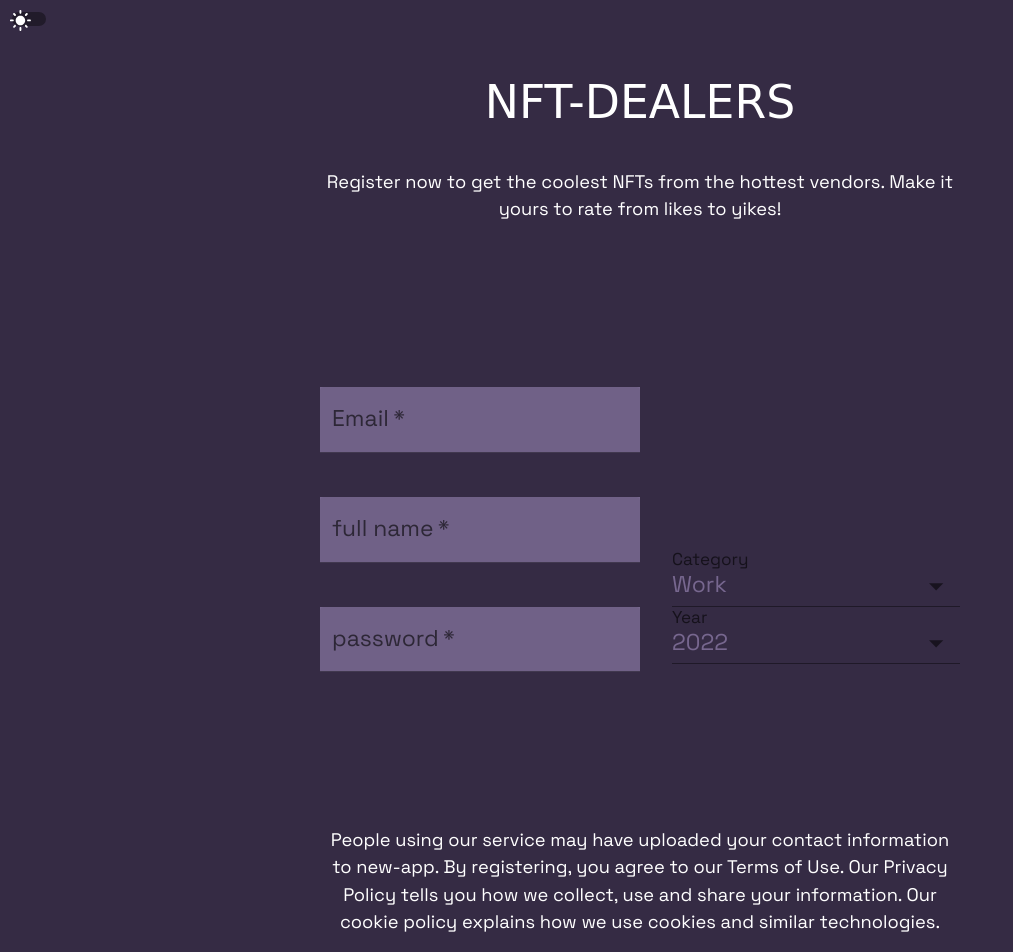
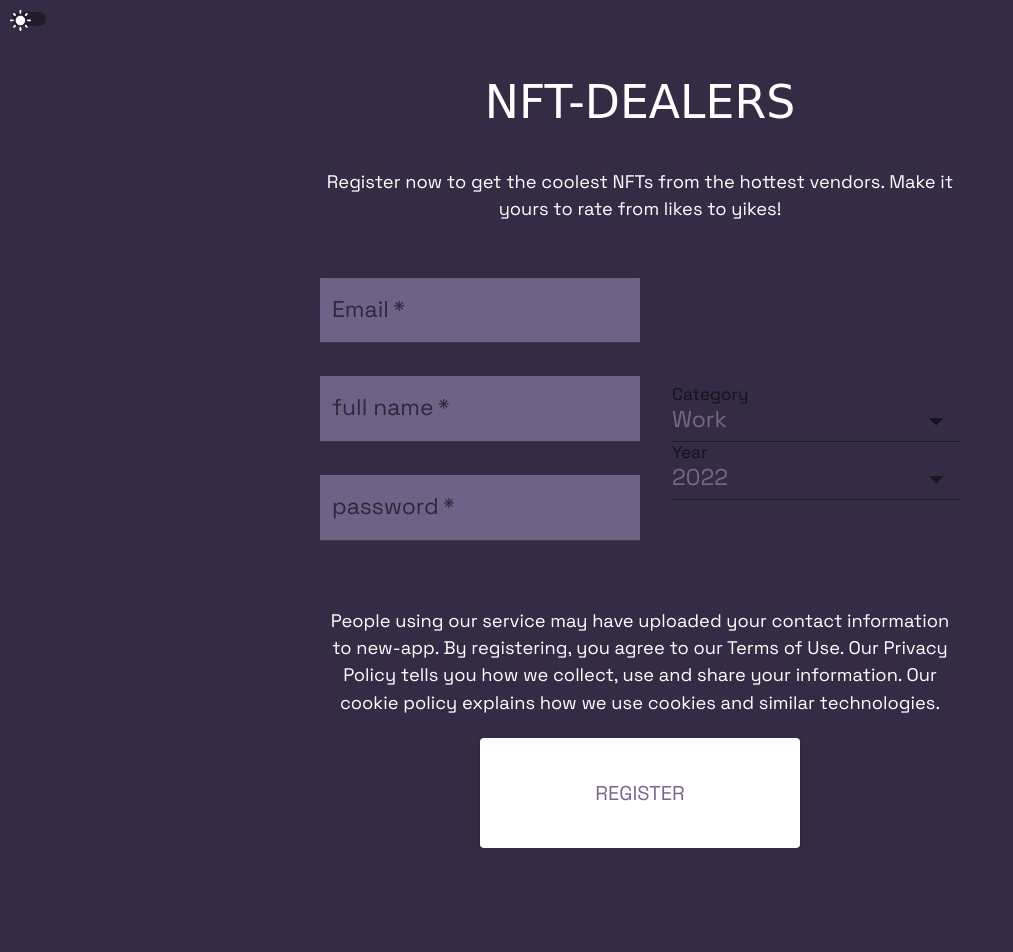
Before and after one commit to jarlkjell/mysocialapp, a React (Create React App) app in the folder frontend/: page /register in a window 1280 px wide. Shown: the top 952 px of the page, without its empty margins (0-1013 px from the left). After the commit the page ends 848 px from the top, so only its background shows below. Built offline with nearby package versions, Linux system fonts and the light colour scheme; a web font is replaced by a local one.

Commit message:
Register front-end finish

```diff
--- /dev/null
+++ b/frontend/src/components/register/registerComponents/RegisterButton.js
@@ -0,0 +1,17 @@
+import {Button, ThemeProvider} from '@mui/material'
+import { FancyTheme } from '../../../themeProvider/CustomTheme';
+const RegisterButton = () => {
+    return(
+        <ThemeProvider theme={FancyTheme}>
+            <Button variant="contained" sx={{
+                width: "50%",
+                justifySelf: "center",
+                top: "20%",
+                bgcolor: "text.primary",
+                color: "secondary.light"
+            }}>Register</Button>
+        </ThemeProvider>
+    );
+}
+
+export default RegisterButton;
--- a/frontend/src/components/register/registerComponents/RegisterContainer.js
+++ b/frontend/src/components/register/registerComponents/RegisterContainer.js
@@ -2,22 +2,25 @@ import { Box } from "@mui/system";
 import TextInfo from "./TextInfo";
 import RegisterFields from "./RegisterFields";
 import {infoText, consentText} from './texts';
+import RegisterButton from "./RegisterButton";
 
 
 
 const RegisterContainer = () => {
 
     return(
+
         <Box sx={{
             display: 'grid',
-            gridTemplateRows: '2fr 4fr 1fr 1fr',
+            gridTemplateRows: '1fr 3fr 1fr 1fr',
             justifyContent: 'center'
 
         }}>
             <TextInfo text={infoText} />
             <RegisterFields />
             <TextInfo text={consentText}/>
-            <p>TEST</p>
+            <RegisterButton/
+            >
 
 
 
```
Also changed, not shown: 1 other file (tests, documents, lock files or other folders).
